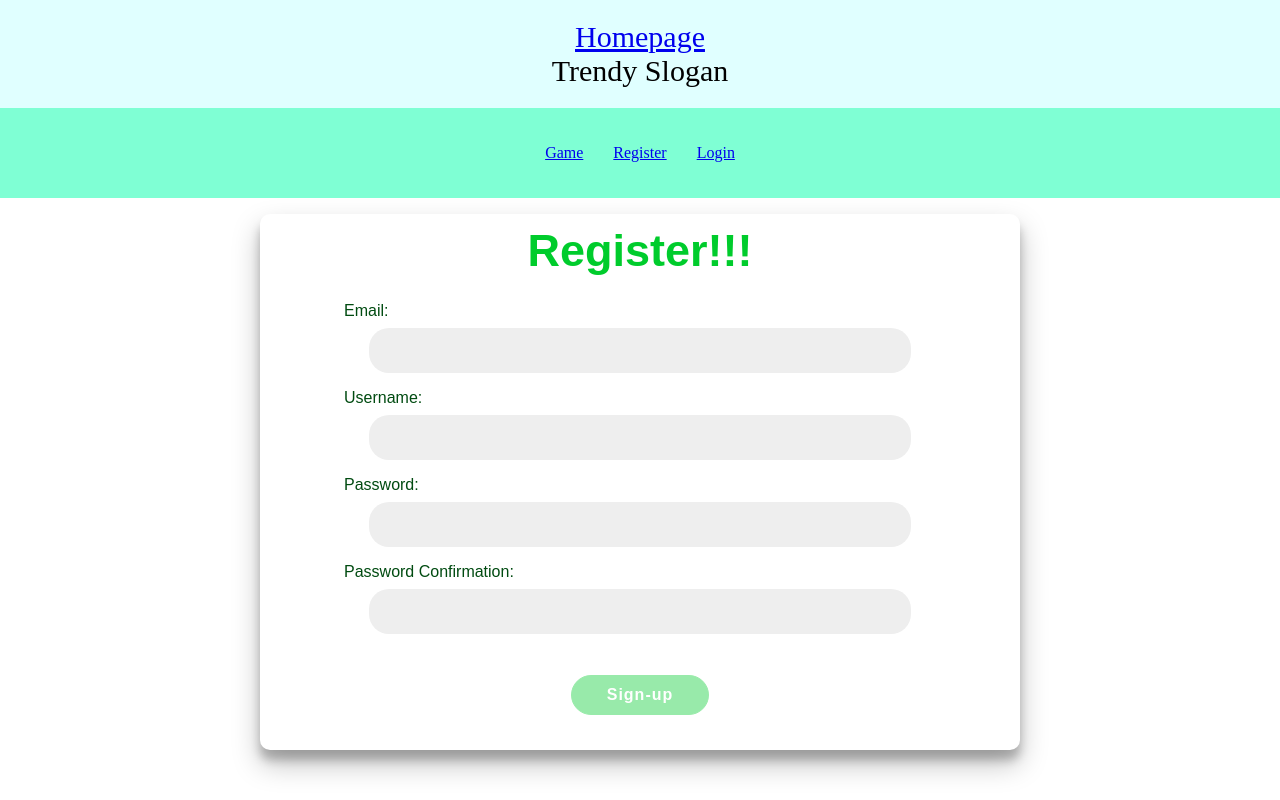
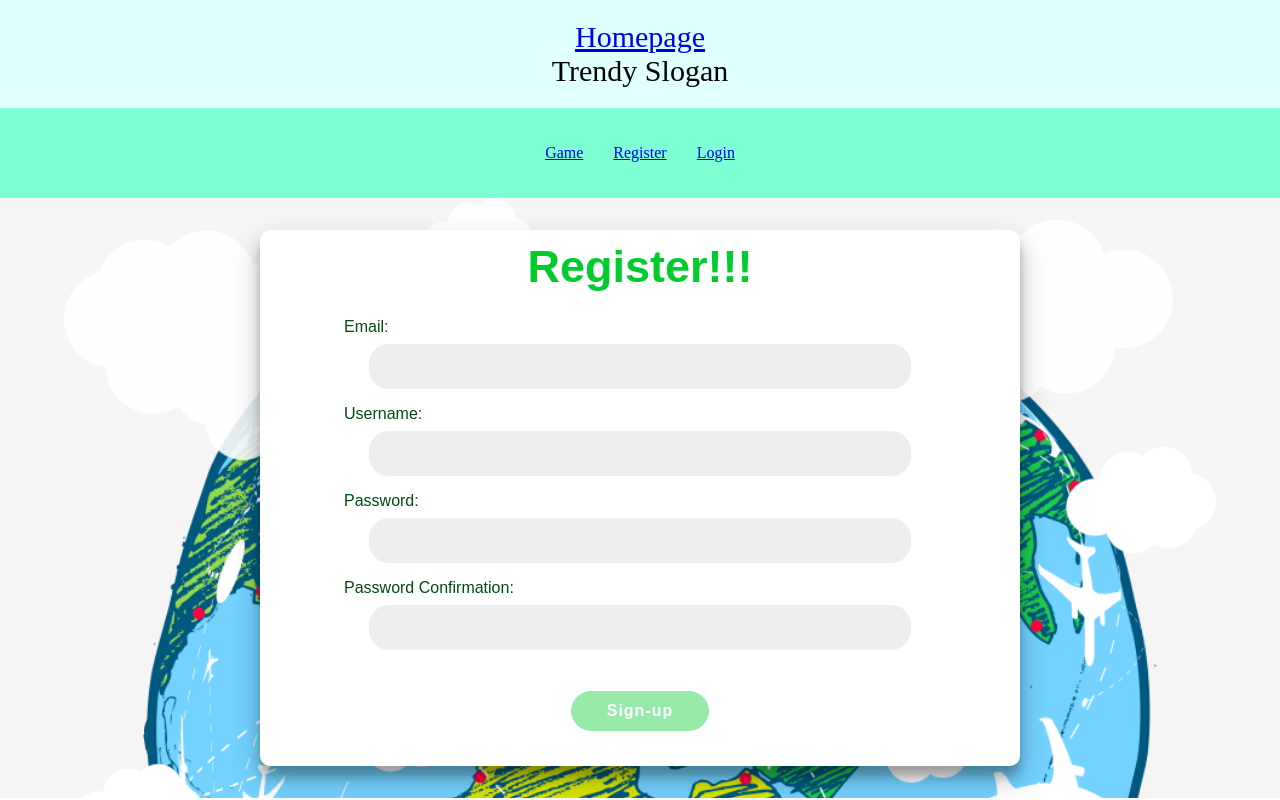
Before and after one commit to quantumomid/Atlas, a React (Create React App) app in the folder front-end/atlas-react-app/: page /register in a window 1280 px wide. Built offline with nearby package versions, Linux system fonts and the light colour scheme; no server answers.

Commit message:
Backgrounds added

```diff
--- a/front-end/atlas-react-app/src/Login.css
+++ b/front-end/atlas-react-app/src/Login.css
@@ -3,7 +3,14 @@
     display: flex;
     align-items: center;
     justify-content: center;
-    height: 69vh;
+    height: 75vh;
+    background-image: url(earth.png);
+    background-repeat: no-repeat;
+    /* background-position: center;
+    background-size: 45%; */
+    background-position: top;
+    background-size: 90%;
+    background-color: whitesmoke;
 }
 .login{
     display: flex;
--- a/front-end/atlas-react-app/src/register.css
+++ b/front-end/atlas-react-app/src/register.css
@@ -17,7 +17,12 @@
     display: flex;
     align-items: flex-end;
     justify-content: center;
-    height: 69vh;
+    height: 75vh;
+    background-image: url(earth.png);
+    background-repeat: no-repeat;
+    background-position: top;
+    background-size: 90%;
+    background-color: whitesmoke;
 }
 
 .register{
@@ -36,7 +41,7 @@
 			0 10px 10px rgba(0,0,0,0.22);
 	position: relative;
 	overflow: hidden;
-    margin: 0vh 20vw;
+    margin: 4vh 20vw;
     padding: 20px 60px;
 
 }
```
